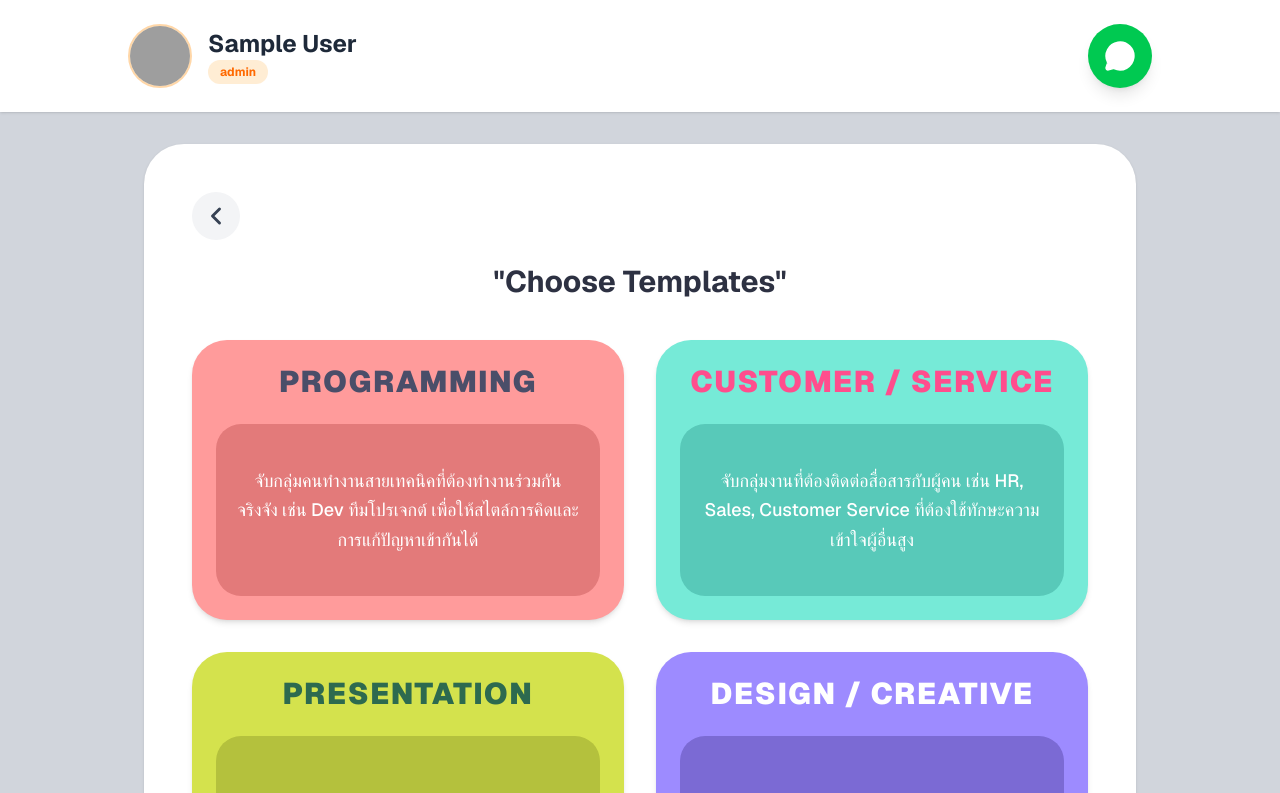
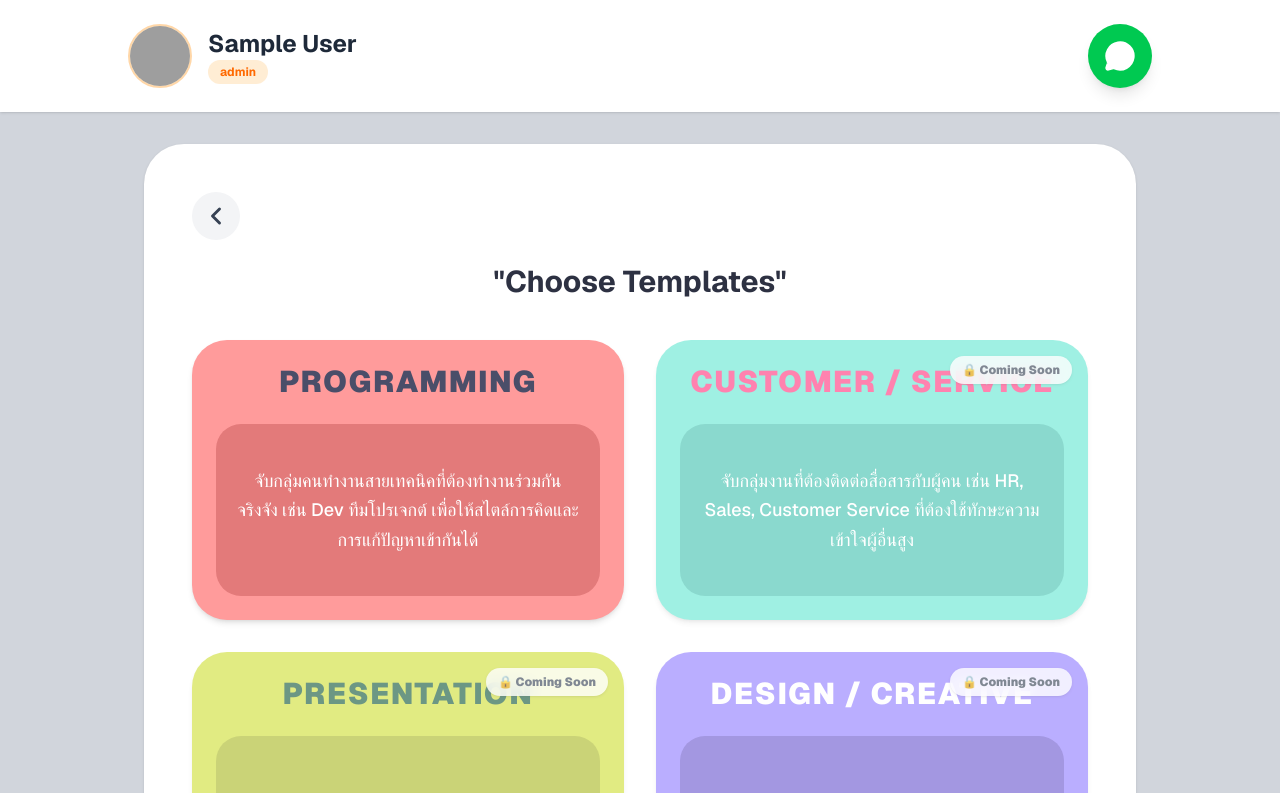
Before and after one commit to Oatto319/FinalProject, a Next.js app: page /templates in a window 1280 px wide. Shown: the top 793 px of the page. Built offline with nearby package versions, Linux system fonts and the light colour scheme; sample sign-in values are in the browser's storage; grey boxes are pictures that could not be loaded.

Commit message:
add tag coming soon

```diff
--- a/app/templates/page.tsx
+++ b/app/templates/page.tsx
@@ -39,6 +39,7 @@ function TemplatesContent() {
       innerColor: 'bg-[#58C9B9]',
       textColor: 'text-[#FF4D8D]',
       route: '/question/service',
+      comingSoon: true,
     },
     {
       id: 'presentation',
@@ -48,6 +49,7 @@ function TemplatesContent() {
       innerColor: 'bg-[#B4C13D]',
       textColor: 'text-[#2D6A4F]',
       route: '/question/presentation',
+      comingSoon: true,
     },
     {
       id: 'design',
@@ -57,6 +59,7 @@ function TemplatesContent() {
       innerColor: 'bg-[#7B6AD4]',
       textColor: 'text-white',
       route: '/question/design',
+      comingSoon: true,
     },
   ];
 
@@ -84,10 +87,12 @@ function TemplatesContent() {
           <div className="grid grid-cols-1 md:grid-cols-2 gap-8 w-full">
             {templates.map((item, index) => {
               const done = !!userTypes[item.id];
+              const comingSoon = !!(item as { comingSoon?: boolean }).comingSoon;
               return (
                 <div
                   key={index}
                   onClick={() => {
+                    if (comingSoon) return;
                     if (isCreateMode) {
                       const raw = localStorage.getItem('pendingRoom');
                       const room = raw ? JSON.parse(raw) : {};
@@ -101,10 +106,17 @@ function TemplatesContent() {
                       item.id === 'programming' && router.push(item.route);
                     }
                   }}
-                  className={`${item.bgColor} rounded-[35px] p-6 flex flex-col items-center cursor-pointer hover:scale-[1.02] transition-transform duration-300 shadow-md min-h-[280px] relative`}
+                  className={`${item.bgColor} rounded-[35px] p-6 flex flex-col items-center transition-transform duration-300 shadow-md min-h-[280px] relative ${comingSoon ? 'cursor-not-allowed opacity-70' : 'cursor-pointer hover:scale-[1.02]'}`}
                 >
+                  {/* Coming Soon Badge */}
+                  {comingSoon && (
+                    <div className="absolute top-4 right-4 flex items-center gap-1.5 bg-white/80 backdrop-blur-sm text-gray-600 text-xs font-black px-3 py-1.5 rounded-full shadow-sm">
+                      🔒 Coming Soon
+                    </div>
+                  )}
+
                   {/* Done Badge */}
-                  {done && (
+                  {done && !comingSoon && (
                     <div className="absolute top-4 right-4 flex items-center gap-1.5 bg-white/80 backdrop-blur-sm text-green-600 text-xs font-black px-3 py-1.5 rounded-full shadow-sm">
                       <CheckCircle2 size={14} strokeWidth={2.5} />
                       เสร็จแล้ว
```
